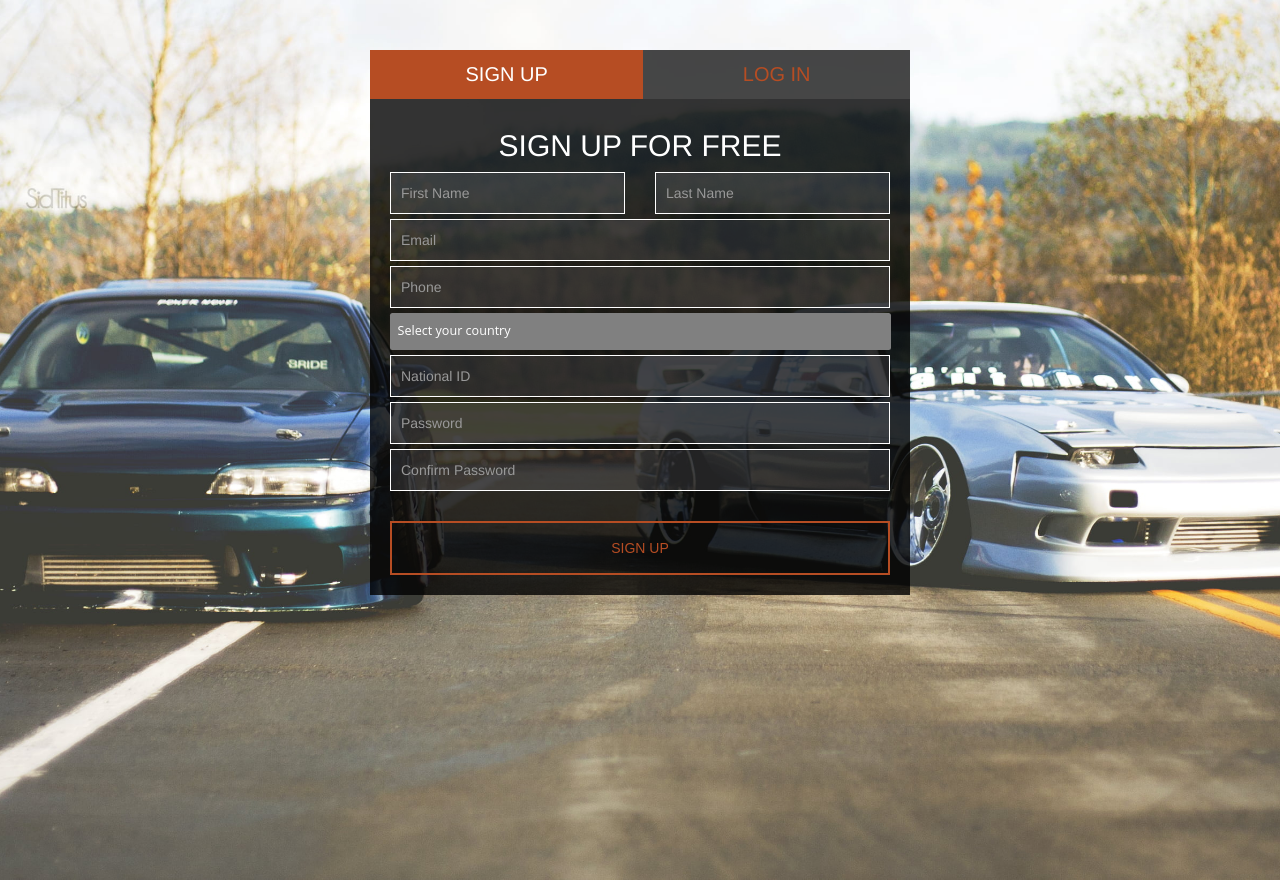
After one commit to seifbassiounyy/Car-Rental-System, a PHP site: page /login.php in a window 1280 px wide. The commit adds this page. Run offline with PHP 8.4, Linux system fonts and the light colour scheme; some libraries are stand-ins or nearby versions.

Commit message:
Add files via upload

```diff
--- /dev/null
+++ b/login.css
@@ -0,0 +1,233 @@
+body, html {
+  height:100%;
+	background: gray;
+  	overflow-x: hidden;
+	font-family: 'Dosis', sans-serif;
+}
+
+btn {
+	border-radius: 0
+
+
+}
+.btn:focus, .btn:active, .btn.active, .btn:active:focus {
+	outline: 0;
+  border-radius: 0
+}
+
+
+
+.btn-larger {
+	padding: 15px 40px !important;
+	border:2px solid rgba(182, 77, 35) !important;;
+	border-radius: 0px !important;;
+	text-transform: uppercase;
+	font-family: 'Dosis', sans-serif;
+	font-size: 18px;
+	font-weight: 300;
+	color: rgba(182, 77, 35);
+	background-color: transparent;
+	-webkit-transition: all .6s;
+	-moz-transition: all .6s;
+	transition: all .6s;
+
+
+}
+.btn-larger:hover, .btn-larger:focus, .btn-larger:active, .btn-larger.active, .open .dropdown-toggle.btn-larger {
+	border-color: rgba(182, 77, 35);
+	color: #fff;
+	background-color: rgba(182, 77, 35);
+  border-radius: 0
+}
+.btn-larger:active, .btn-larger.active, .open .dropdown-toggle.btn-larger {
+	background-image: none;
+}
+.btn-larger.disabled, .btn-larger[disabled], fieldset[disabled] .btn-larger, .btn-larger.disabled:hover, .btn-larger[disabled]:hover, fieldset[disabled] .btn-larger:hover, .btn-larger.disabled:focus, .btn-larger[disabled]:focus, fieldset[disabled] .btn-larger:focus, .btn-larger.disabled:active, .btn-larger[disabled]:active, fieldset[disabled] .btn-larger:active, .btn-larger.disabled.active, .btn-larger[disabled].active, fieldset[disabled] .btn-larger.active {
+	border-color: #AEA8D3;
+	background-color: #AEA8D3;
+}
+.btn-larger .badge {
+	color: #AEA8D3;
+	background-color: #fff;
+}
+
+div#form {
+	color: #fff;
+	background-attachment: scroll;
+	background: gray url(car1.jpg);
+	background-position: center center;
+	background-repeat: none;
+	-webkit-background-size: cover;
+	-moz-background-size: cover;
+	background-size: cover;
+	-o-background-size: cover;
+  min-height:100%;
+
+}
+
+#userform p {
+	font-size: 14px;
+	margin-bottom: 5px;
+}
+#userform ul {
+	list-style-type: none;
+	padding: 0;
+	margin-bottom: 0px;
+}
+#userform {
+	background: gray;
+	margin: 20px 0 20px 0
+}
+ @media (min-width: 768px) {
+#userform {
+	background: rgba(0,0,0,0.8);
+	margin: 50px 0 20px 0
+}
+}
+#userform .nav-tabs.nav-justified > li > a {
+	text-transform: uppercase;
+	font-size: 20px;
+	color: rgba(182, 77, 35);
+	background-color: rgba(90,90,90,0.5);
+}
+#userform .nav-tabs.nav-justified > .active > a, #userform .nav-tabs.nav-justified > .active > a:hover, #userform .nav-tabs.nav-justified > .active > a:focus {
+	border: 0;
+	background: rgba(182, 77, 35);
+	color: white;
+	border-radius: 0;
+}
+#userform .nav-justified > li > a {
+	margin-bottom: 0;
+	-webkit-transition: all .6s;
+	-moz-transition: all .6s;
+	transition: all .6s;
+}
+#userform .nav-justified > li > a:hover {
+	background: #AEA8D3;
+	color: #FFF;
+}
+#userform .nav-tabs > li > a {
+	border: 0px solid transparent;
+	border-radius: 0
+}
+#userform .nav-tabs.nav-justified > li > a:hover {
+	background: rgba(182, 77, 35);
+	color: #FFF;
+	border-radius: 0;
+	border: 0;
+	-webkit-transition: all .6s;
+	-moz-transition: all .6s;
+	transition: all .6s;
+}
+#userform .nav-tabs > li.active > a, #userform .nav-tabs > li.active > a:hover, #userform .nav-tabs > li.active > a:focus {
+	color: rgba(182, 77, 35);
+	cursor: default;
+	background-color: transparent;
+	border: 0;
+	-webkit-transition: all .6s;
+	-moz-transition: all .6s;
+	transition: all .6s;
+}
+ @media (min-width: 768px) {
+#userform .nav-tabs.nav-justified > li > a {
+	border: 0;
+	-webkit-transition: all .6s;
+	-moz-transition: all .6s;
+	transition: all .6s;
+}
+#userform .nav-tabs.nav-justified > li > a:hover {
+	background-color: rgba(182, 77, 35);
+	border-color: transparent;
+	border: 0;
+	-webkit-transition: all .6s;
+	-moz-transition: all .6s;
+	transition: all .6s;
+}
+}
+ @media (max-width: 768px) {
+.nav-justified > li {
+	display: table-cell !important;
+	width: 1% !important;
+}
+}
+#userform .nav-tabs {
+	border-bottom: 0px solid #ddd;
+}
+#userform .tab-pane h2 {
+	margin: 10px 0;
+	color: #FFF;
+}
+#userform .tab-pane p.lead {
+	margin-top: 20px;
+}
+#userform .tab-content {
+	padding: 20px
+}
+#userform .form-group {
+	margin-bottom: 0px;
+	color: #FFF;
+}
+#userform .form-group input, #userform .form-group textarea {
+	padding: 10px;
+}
+#userform .form-group input.form-control {
+	height: auto;
+	background-color: rgba(237, 235, 250, 0.1);
+	color: #FFF;
+}
+#userform .form-group select {
+    -webkit-appearance:none;
+    -moz-appearance:none;
+    -ms-appearance:none;
+    appearance:none;
+    outline:0;
+    box-shadow:none;
+    border:0!important;
+    flex: 1;
+    padding: 0 .6em;
+    color: white;
+    cursor:pointer;
+    font-size: 0.9em;
+    font-family: 'Open Sans', sans-serif;
+	height: auto;
+ }
+
+ #userform .form-group select::-ms-expand {
+    display: none;
+ }
+
+ #userform .form-group select {
+    position: relative;
+    display: flex;
+    width: 39.8em;
+    height: 3em;
+    line-height: 1.5;
+    background: gray;
+    overflow: hidden;
+    border-radius: .20em;
+    border: 1.5px solid white;
+ }
+#userform .form-control {
+	border-radius: 0;
+	border: 1px solid #fff;
+}
+#userform .form-control:focus {
+	border-color: rgba(182, 77, 35);
+	box-shadow: none;
+}
+.mrgn-30-top {
+	margin-top: 30px
+}
+footer{
+    background-color: rgba(182, 77, 35);
+    height: 10vh;
+}
+footer p{
+    text-align: center;
+    line-height: 10vh;
+}
+footer p a{
+    text-decoration: none;
+    color: white;
+    font-weight: bold;
+}
--- /dev/null
+++ b/login.php
@@ -0,0 +1,118 @@
+<!DOCTYPE html>
+<html lang="en" >
+<head>
+  <title>Car Rental Form</title>
+  <link rel="stylesheet" href="./login.css">
+</head>
+
+<body>
+<html lang="en">
+<head>
+<link rel="stylesheet" href="https://maxcdn.bootstrapcdn.com/bootstrap/3.3.5/css/bootstrap.min.css">
+</head>
+
+<body>
+<div id="form">
+  <div class="container">
+    <div class="col-lg-6 col-lg-offset-3 col-md-6 col-md-offset-3 col-md-8 col-md-offset-2">
+      <div id="userform">
+        <ul class="nav nav-tabs nav-justified" role="tablist">
+          <li class="active"><a href="#signup"  role="tab" data-toggle="tab">Sign up</a></li>
+          <li><a href="#login"  role="tab" data-toggle="tab">Log in</a></li>
+        </ul>
+        <div class="tab-content">
+          <div class="tab-pane fade active in" id="signup">
+            <h2 class="text-uppercase text-center"> Sign Up for Free</h2>
+            <form id="signup">
+              <div class="row">
+                <div class="col-xs-12 col-sm-6">
+                  <div class="form-group">
+                    <input type="text" class="form-control" id="first_name" placeholder="First Name">
+                    <p class="help-block text-danger"></p>
+                  </div>
+                </div>
+                <div class="col-xs-12 col-sm-6">
+                  <div class="form-group">
+                    <input type="text" class="form-control" id="last_name" placeholder="Last Name">
+                    <p class="help-block text-danger"></p>
+                  </div>
+                </div>
+              </div>
+              <div class="form-group">
+                <input type="email" class="form-control" id="email" placeholder="Email">
+                <p class="help-block text-danger"></p>
+              </div>
+              <div class="form-group">
+                <input type="tel" class="form-control" id="phone" placeholder="Phone">
+                <p class="help-block text-danger"></p>
+              </div>
+              <div class="form-group">
+                <select name="format" class="form-control" id="format">
+                  <option selected disabled>Select your country</option>
+                  <option value="egy">Egypt</option>
+                  <option value="usa">United States</option>
+                  <option value="ksa">Saudie Arabia</option>
+                </select>
+                <p class="help-block text-danger"></p>
+              </div>
+              <div class="form-group">
+                <input type="text" class="form-control" id="ID" placeholder="National ID">
+                <p class="help-block text-danger"></p>
+              </div>
+              <div class="form-group">
+                <input type="password" class="form-control" id="password" placeholder="Password">
+                <p class="help-block text-danger"></p>
+              </div>
+              <div class="form-group">
+                <input type="password" class="form-control" id="password" placeholder="Confirm Password">
+                <p class="help-block text-danger"></p>
+              </div>
+              <div class="mrgn-30-top">
+                <button type="submit" class="btn btn-larger btn-block"/>
+                Sign up
+                </button>
+              </div>
+            </form>
+          </div>
+          <div class="tab-pane fade in" id="login">
+            <h2 class="text-uppercase text-center"> Log in</h2>
+            <form id="login">
+              <div class="form-group">
+                <input type="email" class="form-control" id="email" placeholder="Email">
+                <p class="help-block text-danger"></p>
+              </div>
+              <div class="form-group">
+                <input type="password" class="form-control" id="password" placeholder="Password">
+                <p class="help-block text-danger"></p>
+              </div>
+              <br>
+              <div class="form-group">
+                <input type="radio" name="user" value="user" checked> User<br>
+                <input type="radio" name="user" value="admin"> Admin<br>
+              </div>
+
+              <div class="mrgn-30-top">
+                <button type="submit" class="btn btn-larger btn-block"/>
+                Log in
+                </button>
+              </div>
+            </form>
+          </div>
+        </div>
+      </div>
+    </div>
+  </div>
+</div>
+
+<footer>
+	<p><a href="">Contact us</a></p>
+</footer>
+
+
+<script src="//code.jquery.com/jquery-1.11.3.min.js"></script>
+<script src="https://maxcdn.bootstrapcdn.com/bootstrap/3.3.5/js/bootstrap.min.js"></script>
+</body>
+  <script  src="./script.js"></script>
+
+</body>
+</html>
--- a/welcome user.php
+++ b/welcome user.php
@@ -1,10 +1,10 @@
 <!DOCTYPE html>
 <html lang="en">
+
 <head>
 	<link href="Welcome user.css" rel="stylesheet">
 	<link rel="icon" href="https://cdn-icons-png.flaticon.com/512/809/809998.png" type="image/x-icon">
 	<title>Car Rental</title>
-	<script src="https://kit.fontawesome.com/77fd9664d1.js" crossorigin="anonymous"></script>
 </head>
 
 <body>
@@ -199,7 +199,7 @@
 	</section>
 
 	<footer>
-		<p>Contact us <a href="">Here</a></p>
+		<p><a href="">Contact us</a></p>
 	</footer>
 
 <?php
```
Also changed, not shown: welcome user.css (+13 -13 lines), car1.jpg (added).
